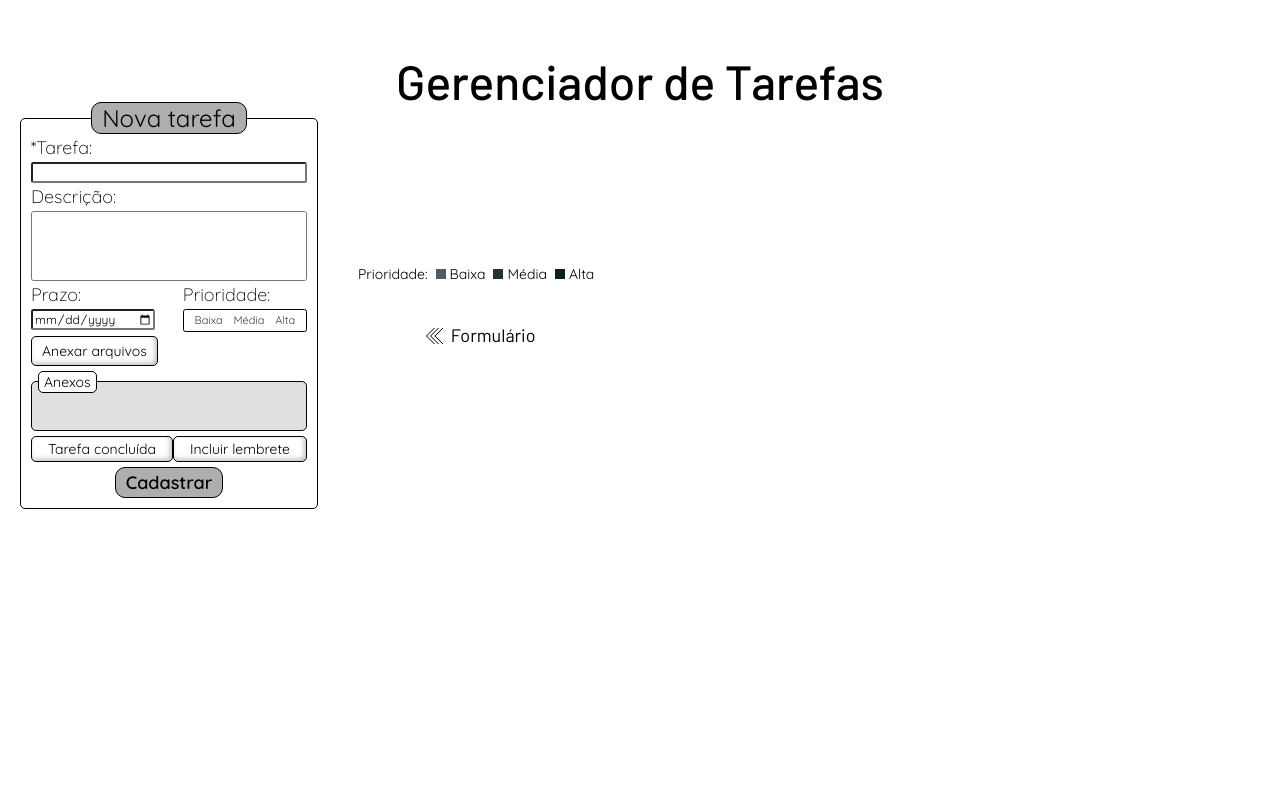
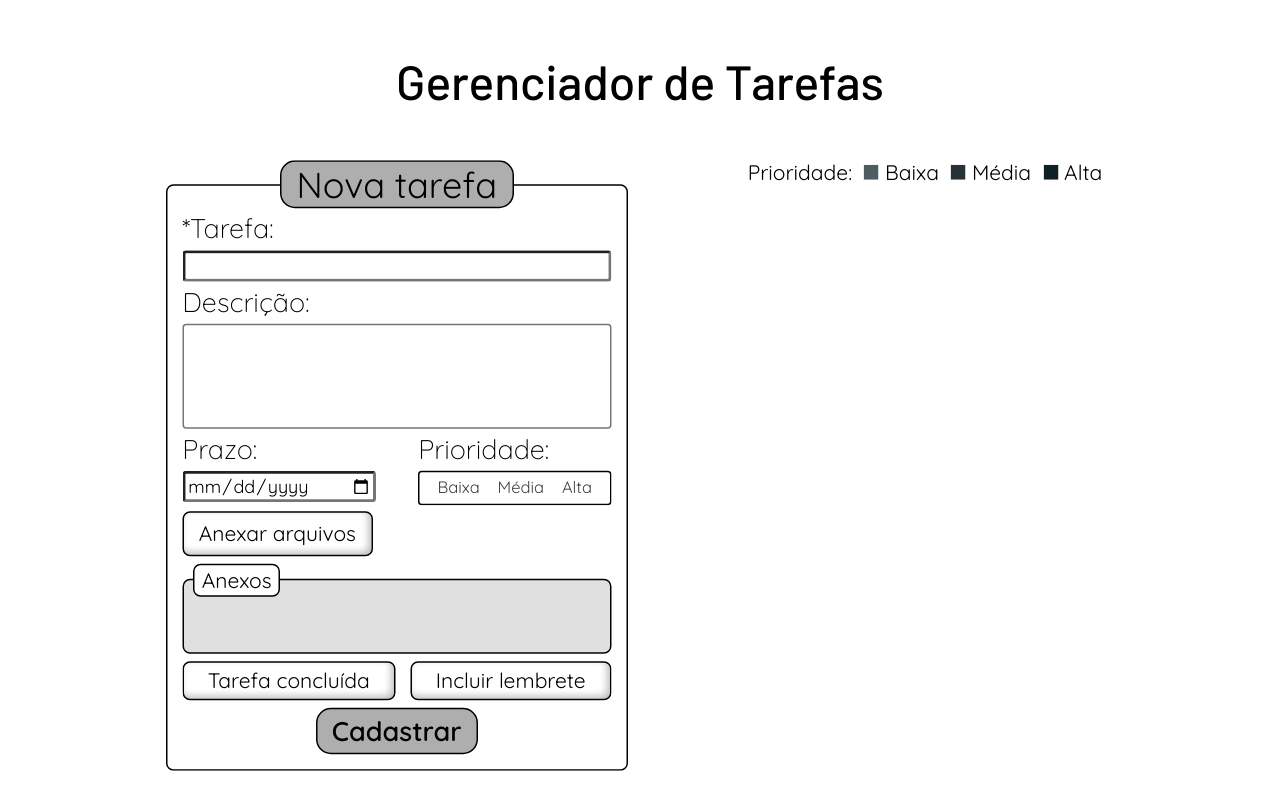
Before and after one commit to gscolombo/PHP-Task-List, a PHP site: page /tasks.php in a window 1280 px wide. Run offline with PHP 8.4, Linux system fonts and the light colour scheme; data that the repository does not hold is empty; some libraries are stand-ins or nearby versions.

Commit message:
Versão Desktop - finalizada

```diff
--- a/form.php
+++ b/form.php
@@ -38,7 +38,7 @@
                 <input type="file" id="attachment" name="attachment[]" multiple>
 
             <h2 class="file-list-title">Anexos</h2>
-            <ul class="file-list">
+            <ul class="file-list custom-scrollbar">
             </ul>
         </div>
 
--- a/sass/_form.scss
+++ b/sass/_form.scss
@@ -36,6 +36,7 @@ form {
         .submit-button{
             @include typo(2, 18, 600);
             transition: all 0.25s;
+            cursor: pointer;
             &:hover{
                 background-color: $white_main;
             }
@@ -55,6 +56,7 @@ form {
         }
         .deadline-box input {
             @include typo(2, 12);
+            cursor: pointer;
         }
         .priority-box .priority-options {
             display: flex;
@@ -72,6 +74,7 @@ form {
                 transition: all 0.2s;
                 @include typo(2, 11);
                 opacity: 0.75;
+                cursor: pointer;
             }
         }
         .concluded-and-reminder{
@@ -84,10 +87,15 @@ form {
                 border-radius: 5px;
                 box-shadow: inset -2px -2px 5px rgba(0, 0, 0, .25);
                 transition: all .1s;
+                cursor: pointer;
+                user-select: none;
             }
             input:checked+label {
                 background-color: $white_dark;
                 color: $white_light;
+            }
+            @include mq("large") {
+                gap: 10px;
             }
         }
         .attachment {
@@ -98,6 +106,8 @@ form {
             box-shadow: inset -2px -2px 5px rgba(0, 0, 0, .25);
             transition: all .1s;
             max-width: fit-content;
+            user-select: none;
+            cursor: pointer;
             &:hover {
                 background-color: $white_dark;
                 color: $white_light;
--- a/sass/_geral.scss
+++ b/sass/_geral.scss
@@ -61,13 +61,17 @@ span {
 }
 
 .container {
-    display: flex;
-    align-items: center;
-    @include mq("small&medium") {
-        display: grid;
-        grid-template-columns: 100vw 100vw;
-        margin: 24px 0;
-        overflow: visible;
+    display: grid;
+    grid-template-columns: 100vw 100vw;
+    margin: 24px 0;
+    overflow: visible;
+    @include mq("large") {
+        display: flex;
+        align-items: flex-start;
+        margin: 20vh 0;
+        justify-content: center;
+        gap: 40px;
+        transform: scale(1.5)
     }
 }
 
@@ -98,7 +102,8 @@ input, textarea {
 }
 
 @include mq("large") {
-    .list-sign, .form-sing {
+    .list-sign,
+    .form-sign {
         display: none;
     }
 }
@@ -137,6 +142,25 @@ input, textarea {
         overflow-y: scroll;
         z-index: 1;
         padding: 20px 5px 5px 5px;
+        &::-webkit-scrollbar {
+            display: none;
+        }
+        @include mq("large") {
+            &.custom-scrollbar {
+                &::-webkit-scrollbar {
+                    display: block;
+                    width: 20px;
+                }
+                &::-webkit-scrollbar-track {
+                    background-color: $white_main;
+                }
+                &::-webkit-scrollbar-thumb {
+                    background-color: $black_light;
+                    border: 5px solid $white_main;
+                    border-radius: 10px;
+                }
+            }
+        }
 
         .file {
             @include typo(2, 12);
--- a/sass/_list.scss
+++ b/sass/_list.scss
@@ -11,6 +11,19 @@
         max-height: 380px;
         overflow-y: scroll;
         margin-bottom: 10px;
+        @include mq("large") {
+            &::-webkit-scrollbar {
+                width: 20px;
+            }
+            &::-webkit-scrollbar-track {
+                background-color: $white_light;
+            }
+            &::-webkit-scrollbar-thumb {
+                background-color: $black_light;
+                border: 5px solid $white_light;
+                border-radius: 10px;
+            }
+        }
     }
     .legend {
         display: flex;
@@ -38,6 +51,11 @@
         text-decoration: none;
         border: 1px solid black;
         border-radius: 5px;
+        transition: .1s ease-out;
+        &:hover {
+            background-color: $black_main;
+            color: $white_light;
+        }
     }
 }
 
@@ -79,6 +97,10 @@
         p {
             margin-bottom: 5px;
         }
+        .description {
+            @include typo(2, 12);
+            color: $white_light;
+        }
         .attachments {
             margin-top: -10px;
         }
@@ -99,11 +121,15 @@
         text-decoration: none;
         border: 1px solid black;
         border-radius: 5px;
+        cursor: pointer;
     }
     .disabled {
         pointer-events: none;
         background-color: $white_main;
         color: $black_light;
+    }
+    @include mq("large") {
+        gap: 5px;
     }
 }
 
@@ -123,6 +149,10 @@
             transform: scale(1.5);
             max-width: 55vw;
         }
+        @include mq("large") {
+            transform: scale(1.5);
+            max-width: 480px;
+        }
     }
     .show-details {
         animation: showTask .25s ease-out forwards;
--- a/tasks_table.php
+++ b/tasks_table.php
@@ -25,7 +25,11 @@
             <div id=<?php echo $task['id']; ?> class="task <?php echo set_priority($task['priority']) ?>">
                 <h2 class="task-title"><?php echo $task['name']; ?></h2>
                 <div class="details unshow">
-                    <p class="deadline">Prazo: <?php echo set_date($task['deadline']); ?></p>
+                    <p class="deadline">
+                        <?php echo $task['deadline'] !== "" && $task['deadline'] !== "0000-00-00" ?
+                            "Prazo: " . set_date($task['deadline']) : "";
+                        ?>
+                    </p>
                     <p class="description"><?php echo $task['description']; ?></p>
                     <?php
                         $attachments = find_attachments($connection, $task['id']);
@@ -33,7 +37,7 @@
                     ?>
                     <div class="attachments">
                         <h2 class="file-list-title">Anexos</h2>
-                        <ul class="file-list">
+                        <ul class="file-list <?php echo count($attachments) > 3 ? "custom-scrollbar" : ""; ?>">
                             <?php
                                 foreach($attachments as $attachment) :
                             ?>
```
Also changed, not shown: css/style.css.
